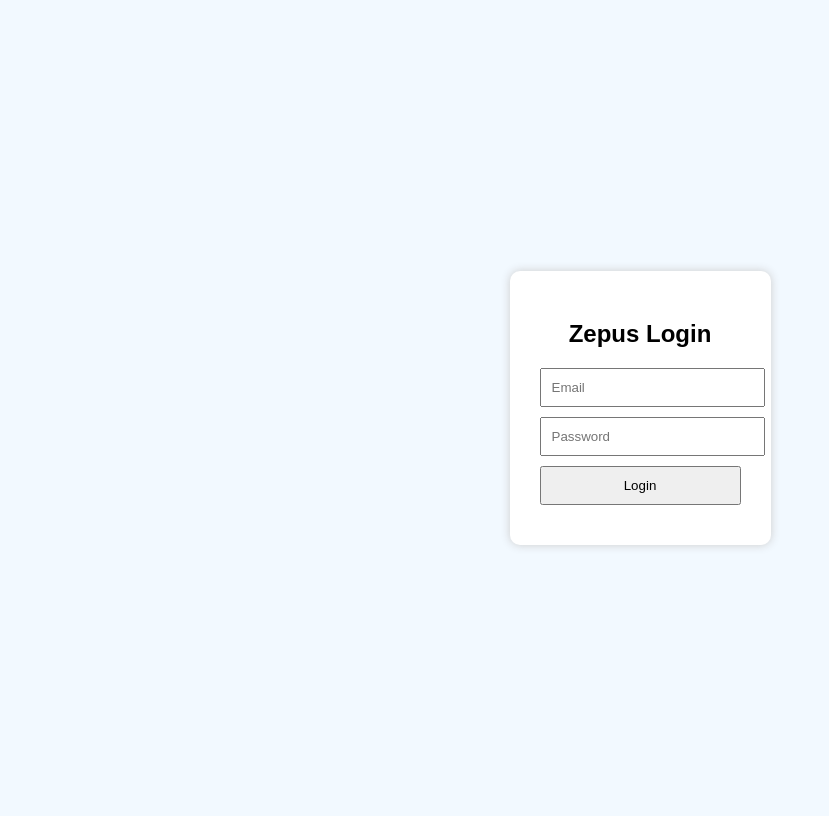
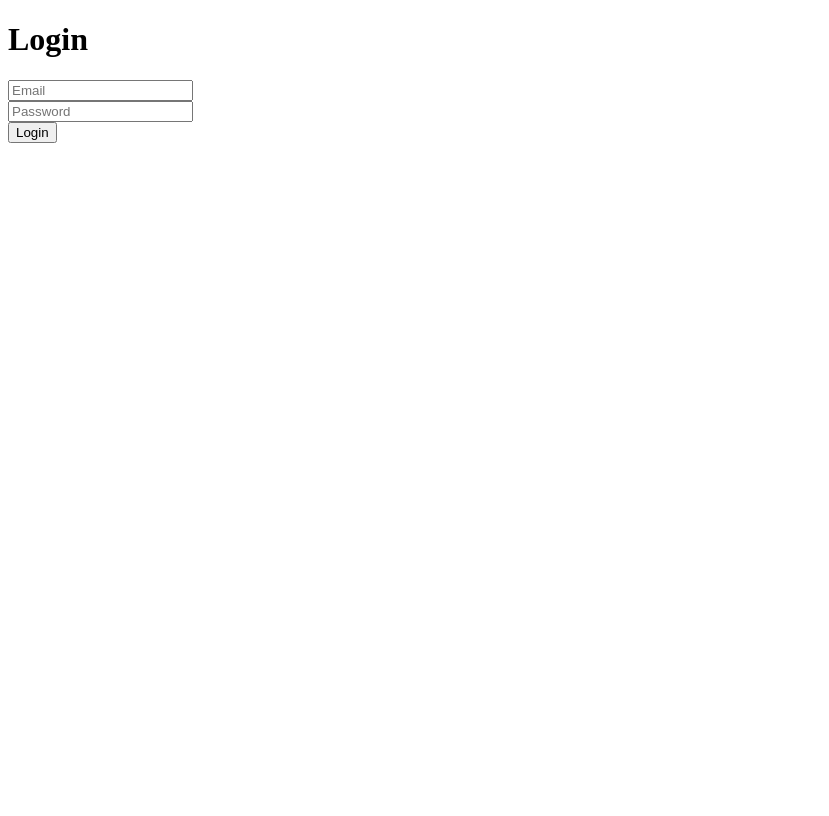
Before and after one commit to uezepue/zepus_flask_app, a Flask app: page / in a window 1280 px wide. Shown: the whole page, without its empty margins (0-829 px from the left). After the commit the page ends 143 px from the top, so only its background shows below. Run offline with Flask 3, Linux system fonts and the light colour scheme.

Commit message:
Full refresh of ZEPUS Flask app

```diff
--- a/templates/Login.html
+++ b/templates/Login.html
@@ -1,40 +1,15 @@
+<!-- templates/login.html -->
 <!DOCTYPE html>
 <html lang="en">
 <head>
   <meta charset="UTF-8">
-  <title>Zepus Login</title>
-  <style>
-    body {
-      font-family: Arial, sans-serif;
-      background-color: #f2f9ff;
-      display: flex;
-      justify-content: center;
-      align-items: center;
-      height: 100vh;
-    }
-    form {
-      background: white;
-      padding: 30px;
-      border-radius: 10px;
-      box-shadow: 0 0 10px #ccc;
-    }
-    input, button {
-      display: block;
-      margin: 10px 0;
-      width: 100%;
-      padding: 10px;
-    }
-    h2 {
-      text-align: center;
-      margin-bottom: 20px;
-    }
-  </style>
+  <title>Login - Zepus Clinics</title>
 </head>
 <body>
-  <form method="POST" action="/login">
-    <h2>Zepus Login</h2>
-    <input type="email" name="email" placeholder="Email" required />
-    <input type="password" name="password" placeholder="Password" required />
+  <h1>Login</h1>
+  <form action="/login" method="post">
+    <input type="email" name="email" placeholder="Email" required><br>
+    <input type="password" name="password" placeholder="Password" required><br>
     <button type="submit">Login</button>
   </form>
 </body>
```
